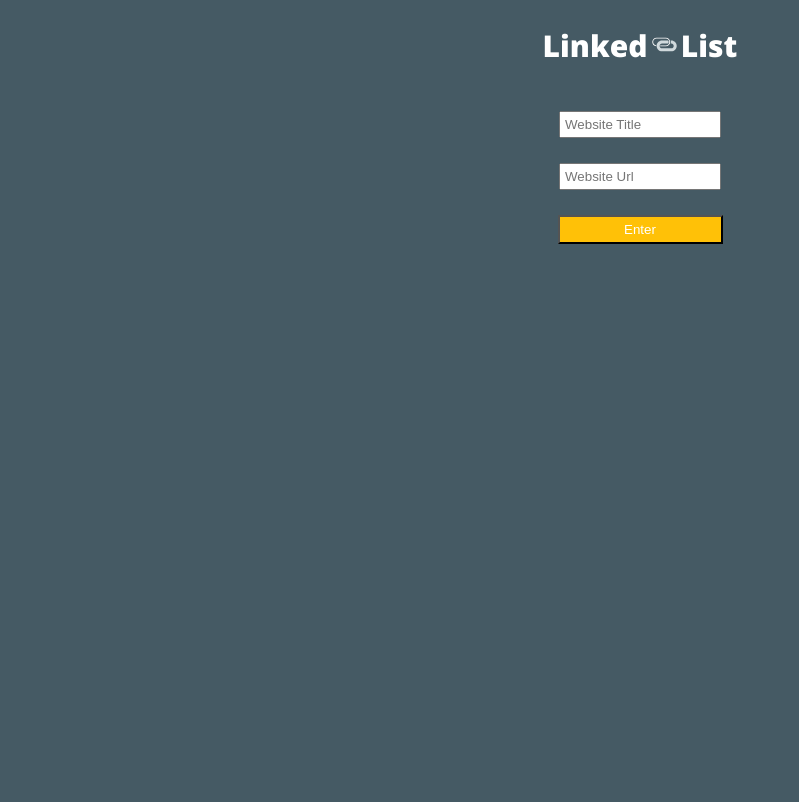
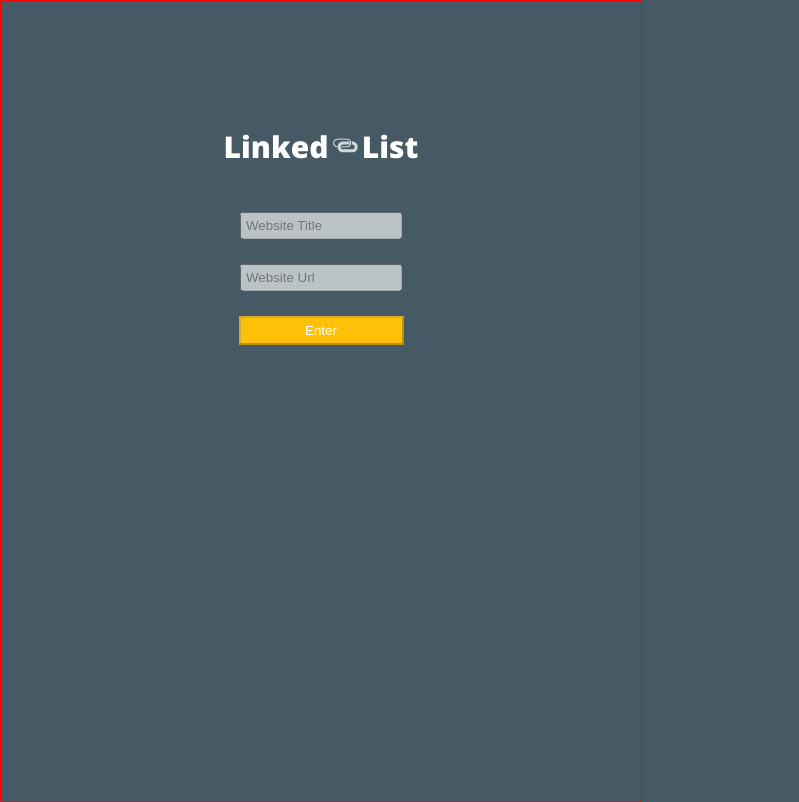
Before and after one commit to AKewlBreeze/Linked-List, a plain HTML site: page index.html in a window 1280 px wide. Shown: the whole page, without its empty margins (0-799 px from the left). Drawn offline with nearby package versions, Linux system fonts and the light colour scheme.

Commit message:
adding css updates to left-setion

```diff
--- a/index.html
+++ b/index.html
@@ -6,20 +6,21 @@
     <link rel="stylesheet" type="text/css" href="reset.css">
     <link rel="stylesheet" type="text/css" href="styles.css">
     <link href="https://fonts.googleapis.com/css?family=Open+Sans:400,800" rel="stylesheet">
-    <meta name="viewport" content="width=device-width, initial-scale=1, user-scalable=true;">
+    <!-- <meta name="viewport" content="width=device-width, initial-scale=1, user-scalable=true;"> -->
   </head>
   <body>
-    <section>
-      <p class="linkedText">Linked</p>
+    <section class="left-section">
+    <header>
+      <h1 class="linked-title">Linked</h1>
       <img src="images/linked-list-logo.svg"alt="logo" height="25px" width="25px"/>
-      <p class="listText">List</p>
-       <div>
+      <h1 class="linked-title">List</h1>
+    </header>
+      <article class=user-input-section>
          <input type="text" class="user-input-title" placeholder="Website Title">
-        <input type="text" class="user-input-website" placeholder="Website Url"></div>
-      </div>
-      <p>
+        <input type="text" class="user-input-url" placeholder="Website Url"></div>
         <button type="button" class="enter-button">Enter</button>
-      </p>
+      </article>
     </section>
   </body>
+  <script type="text/javascript" src="scripts.js"></script>
 </html>
--- /dev/null
+++ b/scripts.js
@@ -0,0 +1,21 @@
+var userWebsiteTitle = document.querySelector(".user-input-title");
+var userWebsiteUrl = document.querySelector(".user-input-url");
+var userEnterButton = document.querySelector(".enter-button");
+
+console.log("hi")
+
+window.onload = function(){
+  disableInputFeilds();
+}
+
+
+function disableInputFeilds(){
+  userWebsiteTitle.disabled = true;
+  userWebsiteUrl.disabled = true;
+  userEnterButton.disabled = true;
+}
+
+function userInputValues(){
+  var display = userWebsiteTitle.value;
+  console.log(display);
+}
--- a/styles.css
+++ b/styles.css
@@ -1,47 +1,55 @@
 body {
-  font-family:'Open Sans', sans-serif;
-  text-align: center;
   background-color: #455A64;
 }
-.linkedText{
-margin-bottom: 20px;
-margin-top: 25px;
-text-align: center;
-display: inline-block;
-color:#FFFFFF;
-font: 800 30px "Open Sans", sans serif;
+
+.left-section{
+  font-family:'Open Sans', sans-serif;
+  width:50%;
+  border: solid red 1px;
+  height:700px;
+  text-align: center;
+  padding-top: 100px;
 }
-.listText{
+
+.user-input-section{
+  text-align: center;
+}
+
+.linked-title{
+  color:#FFFFFF;
+  display: inline-block;
+  font: 800 30px "Open Sans", sans serif;
   margin-bottom: 20px;
   margin-top: 25px;
   text-align: center;
-  display: inline-block;
-  color:#FFFFFF;
-  font: 800 30px "Open Sans", sans serif;
 }
+
+.user-input-title {
+  display: block;
+  margin: 25px auto;
+  padding: 4px;
+  text-align: left;
+  width: 150px;
+}
+
+.user-input-url {
+  display: block;
+  margin: 25px auto;
+  padding: 4px;
+  text-align: left;
+  width:150px;
+}
+
 .enter-button {
-  display: block;
   background-color: #FFC107;
   color:#FFFFFF;
+  display: block;
   width: 165px;
   padding: 5px;
   margin: 25px auto;
 }
+
 .enter-button:hover {
   background-color:#FFD773;
   color:#FFFFFF;
 }
-.user-input-title {
-  display: block;
-  width: 150px;
-  text-align: left;
-  margin: 25px auto;
-  padding: 4px;
-}
-.user-input-website {
-  display: block;
-  width:150px;
-  text-align: left;
-  margin: 25px auto;
-  padding: 4px;
-}
```
Also changed, not shown: scripts.css (deleted).
